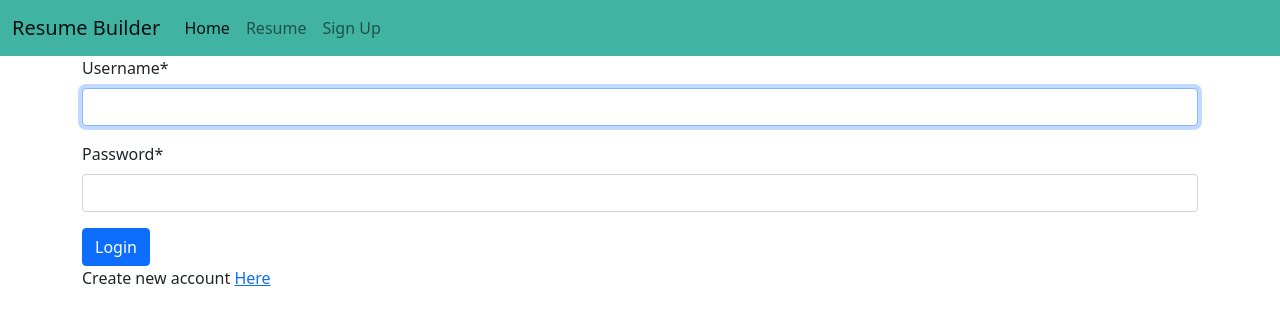
After one commit to Gamattowicz/Resume_Builder, a Django app: page /login/ in a window 1280 px wide. The commit adds this page. Shown: the top 325 px of the page. Run offline with Django 3.2, Linux system fonts and the light colour scheme; some libraries are stand-ins or nearby versions.

Commit message:
create login page

```diff
--- a/resume_builder/api/templates/api/base.html
+++ b/resume_builder/api/templates/api/base.html
@@ -30,7 +30,7 @@
         </div>
       </div>
     </nav>
-    <div>
+    <div class="container">
         {% block content %}
 
         {% endblock %}
--- a/resume_builder/resume_builder/urls.py
+++ b/resume_builder/resume_builder/urls.py
@@ -20,5 +20,6 @@ from django.urls import path, include
 urlpatterns = [
     path('admin/', admin.site.urls),
     path('user/', include('user.urls')),
-    path('', include('api.urls'))
+    path('', include('api.urls')),
+    path('', include('django.contrib.auth.urls')),
 ]
--- /dev/null
+++ b/resume_builder/user/templates/registration/login.html
@@ -0,0 +1,14 @@
+{% extends 'api/base.html' %}
+
+{% block title %}Login{% endblock %}
+
+{% load crispy_forms_tags %}
+
+{% block content %}
+    <form method="POST" class="form-group">
+        {% csrf_token %}
+        {{form|crispy}}
+        <button type="submit" class="btn btn-primary">Login</button>
+        <p>Create new account <a href="/sign-up">Here</a></p>
+    </form>
+{% endblock %}
```
